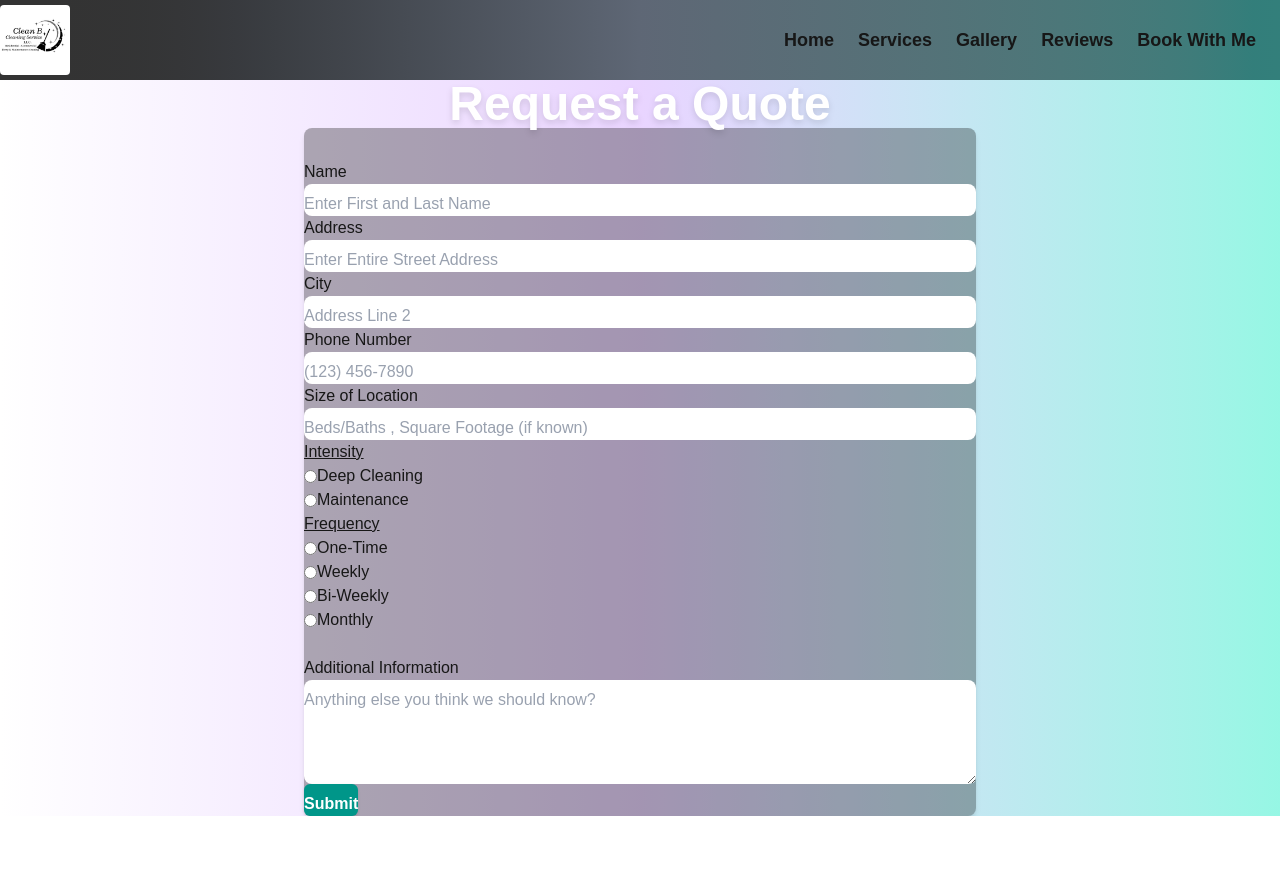
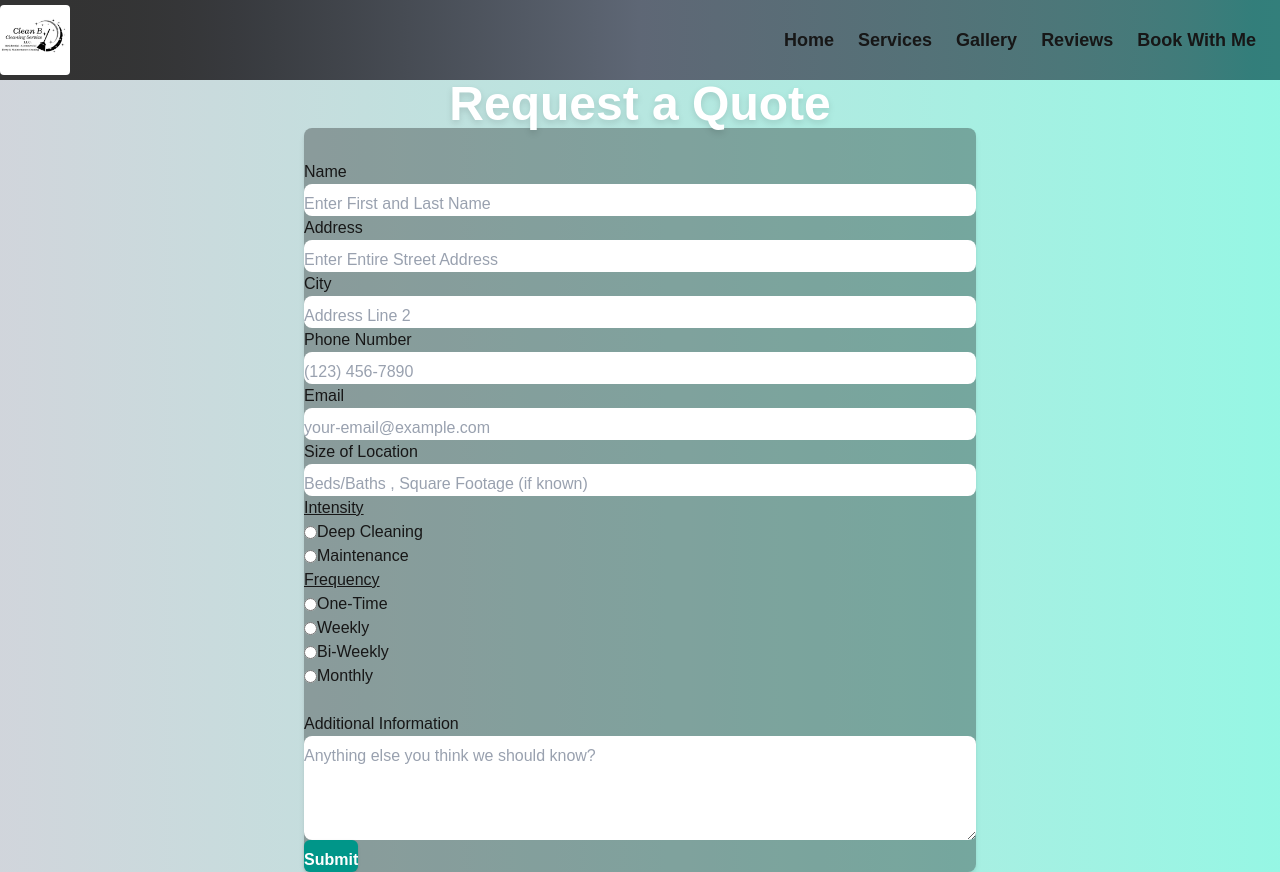
Before and after one commit to navesm/clean-b-services, a Next.js app: page /booking in a window 1280 px wide. Before the commit the page ends 816 px from the top, so only its background shows below. Built offline with nearby package versions, Linux system fonts and the light colour scheme; no server answers; a web font is replaced by a local one.

Commit message:
abandoned netlify forms, updated endpoint target to Web3Forms config

```diff
--- a/public/forms.html
+++ /dev/null
@@ -1,40 +0,0 @@
-<!DOCTYPE html>
-<html>
-
-<head>
-  <title>Netlify Forms Detection</title>
-</head>
-
-<body>
-  <!-- Updated forms.html to match your actual form exactly -->
-  <form name="booking" method="POST" data-netlify="true" action="/success" enctype="application/x-www-form-urlencoded"
-    netlify-honeypot="bot-field">
-    <!-- Hidden fields for Netlify -->
-    <input type="hidden" name="form-name" value="booking" />
-    <input type="hidden" name="bot-field" />
-
-    <!-- All form fields must match your actual form exactly -->
-    <input name="name" type="text" />
-    <input name="address" type="text" />
-    <input name="city" type="text" />
-    <input name="phone-number" type="tel" />
-    <input name="location-size" type="text" />
-
-    <!-- Radio buttons for intensity -->
-    <input type="radio" name="intensity" value="deep-cleaning" />
-    <input type="radio" name="intensity" value="maintenance" />
-
-    <!-- Radio buttons for frequency -->
-    <input type="radio" name="frequency" value="one-time" />
-    <input type="radio" name="frequency" value="weekly" />
-    <input type="radio" name="frequency" value="bi-weekly" />
-    <input type="radio" name="frequency" value="monthly" />
-
-    <!-- Textarea for additional info -->
-    <textarea name="additional-info"></textarea>
-
-    <button type="submit">Submit</button>
-  </form>
-</body>
-
-</html>
--- a/src/app/booking/page.js
+++ b/src/app/booking/page.js
@@ -1,63 +1,32 @@
-'use client';
-import { useState } from 'react';
-
-
 export default function BookingForm() {
-  const [isSubmitting, setIsSubmitting] = useState(false);
-  const [submitStatus, setSubmitStatus] = useState('');
-
-
-  const handleSubmit = async (e) => {
-    e.preventDefault();
-    setIsSubmitting(true);
-    setSubmitStatus('');
-
-    const formData = new FormData(e.target);
-
-    try {
-      const response = await fetch('/', {
-        method: 'POST',
-        headers: { "Content-Type": "application/x-www-form-urlencoded" },
-        body: new URLSearchParams(formData).toString()
-      });
-
-      if (response.ok) {
-        //Redirect to success page
-        window.location.href = '/success';
-      } else {
-        throw new Error("Form submission failed");
-      }
-    } catch (error) {
-      console.error("Form submission error: ", error);
-      setSubmitStatus("there was an error submitting the form. Please try again.");
-      setIsSubmitting(false);
-    }
-  };
-
   return (
-    <div className="mt-10 flex flex-col items-center bg-gradient-to-r from-white-100 via-purple-200 to-teal-200 ">
+    <div className="mt-10 flex flex-col items-center bg-gradient-to-r bg-gradient-to-r from-gray-300 to-teal-200 ">
       <h1 className="text-5xl font-bold mb-10 text-center text-white hover:text-teal-400 drop-shadow-md">
         Request a Quote
       </h1>
 
       <form
         className="w-full max-w-2xl bg-black/30 p-8 rounded-lg shadow-md space-y-6"
-        name="booking"
+        action="https://api.web3forms.com/submit"
         method="POST"
-        data-netlify="true"
-        encType="application/x-www-form-urlencoded"
-        netlify-honeypot="bot-field"
-        onSubmit={handleSubmit}
       >
-        <input type="hidden" name="form-name" value="booking" />
-        <input type="hidden" name="bot-field" />
+        {/*Web3Forms Config */}
+        <input type="hidden" name="access_key" value="a6d325b5-11bf-4f73-b55a-10f3d9738f87" />
+        <input type="hidden" name="subject" value="New Cleaning Service Quote Request" />
+        <input type="hidden" name="redirect" value={`${process.env.NEXT_PUBLIC_SITE_URL}/success`} />
+        <input type="hidden" name="from_name" value="Cleaning Service Website" />
+
+        {/*Honeypot for spam protection (Web3Forms) */}
+        <input type="checkbox" name="botcheck" style={{ display: 'none' }} />
+
         <div className="flex flex-col">
           <label className="mb-2">Name</label>
           <input
             name="name"
             className="px-4 py-2 rounded-lg bg-white text-black placeholder-gray-400 focus:outline-none focus:ring-2 focus:ring-teal-400 transition"
             type="text"
-            placeholder="Enter First and Last Name">
+            placeholder="Enter First and Last Name"
+            required>
           </input>
         </div>
         <div className="flex flex-col">
@@ -66,7 +35,8 @@ export default function BookingForm() {
             name="address"
             className="px-4 py-2 rounded-lg bg-white text-black placeholder-gray-400 focus:outline-none focus:ring-2 focus:ring-teal-400 transition"
             type="text"
-            placeholder="Enter Entire Street Address">
+            placeholder="Enter Entire Street Address"
+            required>
           </input>
         </div>
         <div className="flex flex-col">
@@ -84,7 +54,18 @@ export default function BookingForm() {
             name="phone-number"
             className="px-4 py-2 rounded-lg bg-white text-black placeholder-gray-400 focus:outline-none focus:ring-2 focus:ring-teal-400 transition"
             type="tel"
-            placeholder="(123) 456-7890">
+            placeholder="(123) 456-7890"
+            required>
+          </input>
+        </div>
+        <div className="flex flex-col">
+          <label className="mb-2">Email</label>
+          <input
+            name="email"
+            className="px-4 py-2 rounded-lg bg-white text-black placeholder-gray-400 focus:outline-none focus:ring-2 focus:ring-teal-400 transition"
+            type="email"
+            placeholder="your-email@example.com"
+            required>
           </input>
         </div>
         <div className="flex flex-col">
@@ -93,7 +74,8 @@ export default function BookingForm() {
             name="location-size"
             className="px-4 py-2 rounded-lg bg-white text-black placeholder-gray-400 focus:outline-none focus:ring-2 focus:ring-teal-400 transition"
             type="text"
-            placeholder="Beds/Baths , Square Footage (if known)">
+            placeholder="Beds/Baths , Square Footage (if known)"
+            required>
           </input>
         </div>
         <label><u>Intensity</u></label>
@@ -103,7 +85,8 @@ export default function BookingForm() {
               className="accent-teal-600"
               type="radio"
               name="intensity"
-              value="deep-cleaning">
+              value="deep-cleaning"
+              required>
             </input>
             <span>Deep Cleaning</span>
           </label>
@@ -112,7 +95,8 @@ export default function BookingForm() {
               className="accent-teal-600"
               type="radio"
               name="intensity"
-              value="maintenance">
+              value="maintenance"
+              required>
             </input>
             <span>Maintenance</span>
           </label>
@@ -147,19 +131,11 @@ export default function BookingForm() {
           </textarea>
         </div>
 
-        {submitStatus && (
-          <div className="text-red-400 text-center">{submitStatus}</div>
-        )}
-
         <button
           type="submit"
-          disabled={isSubmitting}
-          className={`font-bold py-2 px-6 rounded-md shadow transition ${isSubmitting
-            ? 'bg-gray-500 cursor-not-allowed'
-            : 'bg-teal-600 hover:bg-teal-700 text-white'
-            }`}
+          className="bg-teal-600 hover:bg-teal-700 text-white font-bold py-2 px-6 rounded-md shadow transition"
         >
-          {isSubmitting ? 'Submitting...' : 'Submit'}
+          Submit
         </button>
       </form>
     </div>
```
Also changed, not shown: package.json (line endings or trailing spaces).
